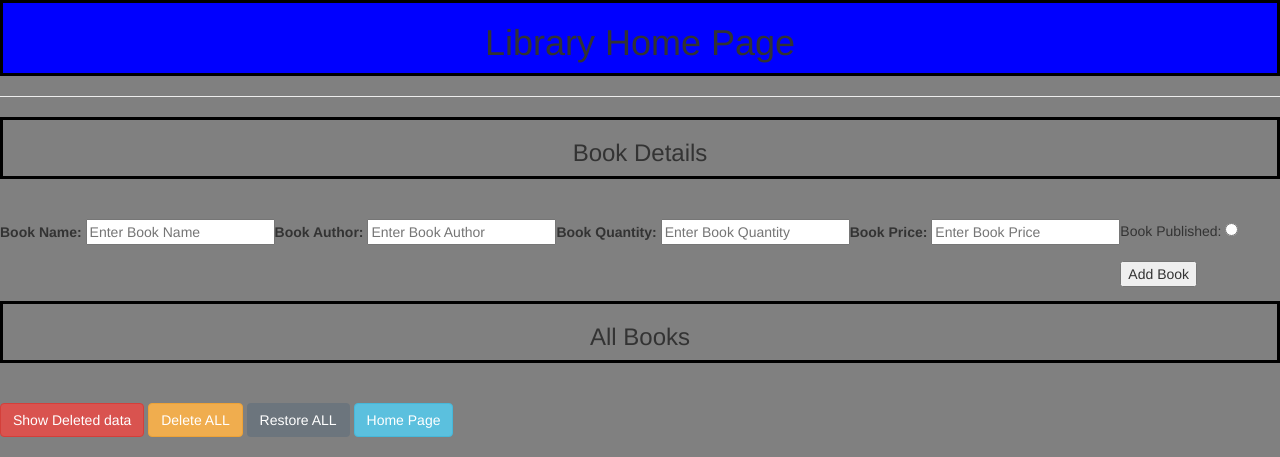
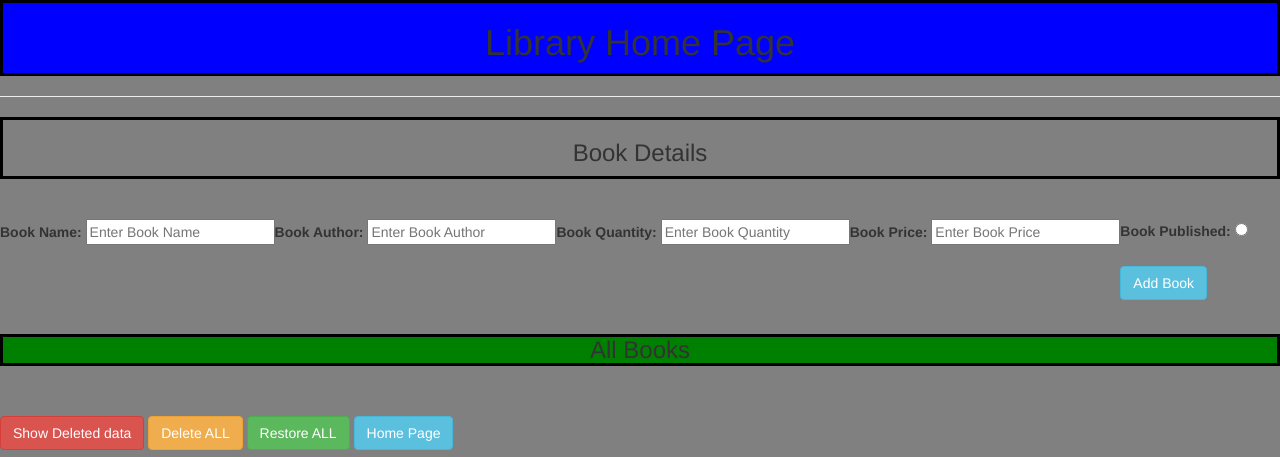
Before and after one commit to snehalpandharpatte/Library_project, a Django app: page /home/ in a window 1280 px wide. Shown: the top 457 px of the page. Run offline with Django 3.2, Linux system fonts and the light colour scheme; data that the repository does not hold is empty; some libraries are stand-ins or nearby versions.

Commit message:
Modified files

```diff
--- a/Book/models.py
+++ b/Book/models.py
@@ -22,16 +22,16 @@ class Book(models.Model):
     inactive_objects = BookInactiveManager()
     objects = models.Manager()
 
-    def __str__(self):
+    def __str__(self):  #to represent string representation
         return f"{self.id}---{self.name} ---{self.author}"
 
-    class Meta:
+    class Meta:  #change table name in database
 
         db_table = "bookinfo"
 
 # app name - small case
 # create table book_book(id unique AUTO-INCREMENT, name varchar(100), author varchar(100), qty int, price float)
-
+#sqlmigrate shows sql queries
 '''
 (denv) H:\snehal\Django\Library>python manage.py shell
 Python 3.8.6 (tags/v3.8.6:db45529, Sep 23 2020, 15:52:53) [MSC v.1927 64 bit (AMD64)] on win32
--- a/Book/templates/home.html
+++ b/Book/templates/home.html
@@ -11,7 +11,7 @@
           border: 3px solid black;
         }
         body {
-            background-color: gray;
+            background-color: grey;
         }
         </style>
     </head>
@@ -28,7 +28,6 @@
         {% if book %}
         <form action="/users" method="post"><div style="margin:0;padding:0">
         <div style="float:left;">
-            <div class="col-xs-3 col-sm-2">
             <label for="Book ID">Book ID:</label>
             <input  type= "Book ID" value="{{book.id}}" placeholder="Enter Book ID"name="id" required>
             </div>
@@ -52,27 +51,29 @@
         </div>
         <div style="float:left;">
          {% if book.is_published %}
-            Book Published: <input type="radio"  name="pub" checked>is_published><br><br>
+            <label for="Book Published"> Book Published:</label>
+            <input type="radio"  name="pub" checked>is_published><br><br>
         {% else %}
-            Book Published: <input type="radio"  name="pub"><br><br>
+            <label for="Book Published"> Book Published:</label>
+            <input type="radio"  name="pub"><br><br>
         {% endif %}
         </div>
         <div style="float:left;">
         {% if book %}
-            <input type="submit" value="Update Book">
+            <input button type="submit" class="btn btn-primary" type="submit" value="Update Book">
         {% else %}
-            <input type="submit" value="Add Book">
+            <input button type="submit" class="btn btn-info" type="submit" value="Add Book">
         {% endif %}
         </div>
     </fieldset>
     </form>
     <fieldset>
-        <div class="center">
-        <h3>All Books</h3>
+        <div>
+        <h3 class="center" style="background-color:green;" >All Books</h3>
         </div><br><br>
         <a href="/show-deleted-data/" button type="submit" class="btn btn-danger">Show Deleted data</a>
         <a href="/all-delete-book/" type="button" class="btn btn-warning"> Delete ALL</a>
-        <a href="/all-restore-book/" type="button" class="btn btn-secondary"> Restore ALL</a>
+        <a href="/all-restore-book/" type="button" class="btn btn-success"> Restore ALL</a>
         <a href="/home/" type="button" class="btn btn-info">Home Page </a> <br><br>
 
     <table border="2" class="table table-bordered">
--- a/Book/views.py
+++ b/Book/views.py
@@ -3,13 +3,16 @@ from django.http import HttpResponse
 from Book.models import Book
 
 # Create your views here.
+#DTL ---Django Templating Language
+#dynamic data- backend data show on html page by using {{books(pass key)}}
+#{for any condition}
 
 import logging
 import time
 logger = logging.getLogger("first")
 # logger.info("In homepage view")
 
-def homepage(request):
+def homepage(request):  #request --httprequest, user defined function
     logger.info("In homepage view")
     # all_books = Book.objects.all().filter(is_deleted='N')
     all_books = Book.active_objects.all() # through custom manager
--- a/Library/urls.py
+++ b/Library/urls.py
@@ -19,7 +19,7 @@ from Book import views
 from second import views as second_views
 
 urlpatterns = [
-    path('admin/', admin.site.urls),
+    path('admin/', admin.site.urls),  #by default
     path('home/', views.homepage, name='welcome'),
     path('save-book/', views.save_book),
     path('edit-book/<int:id>/', views.edit_book),
```
Also changed, not shown: 1 other file.
